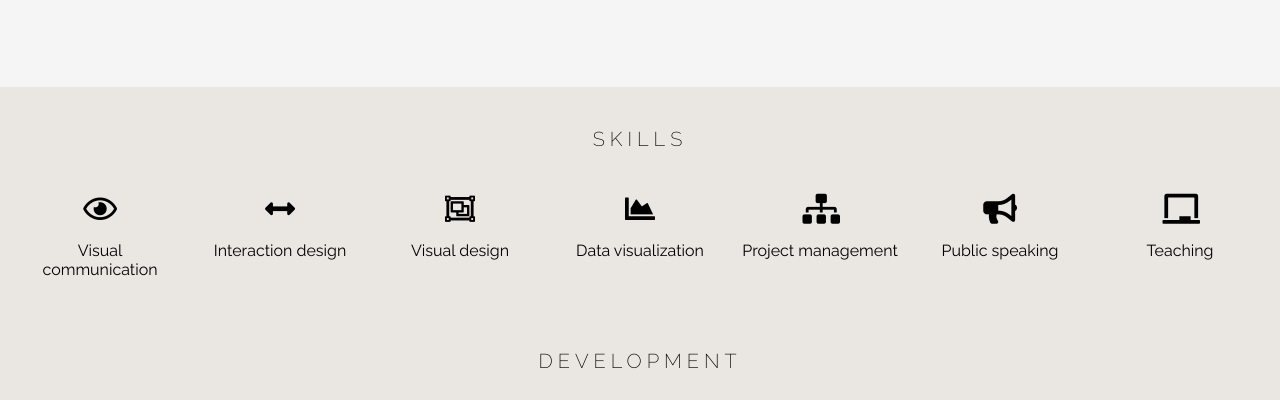
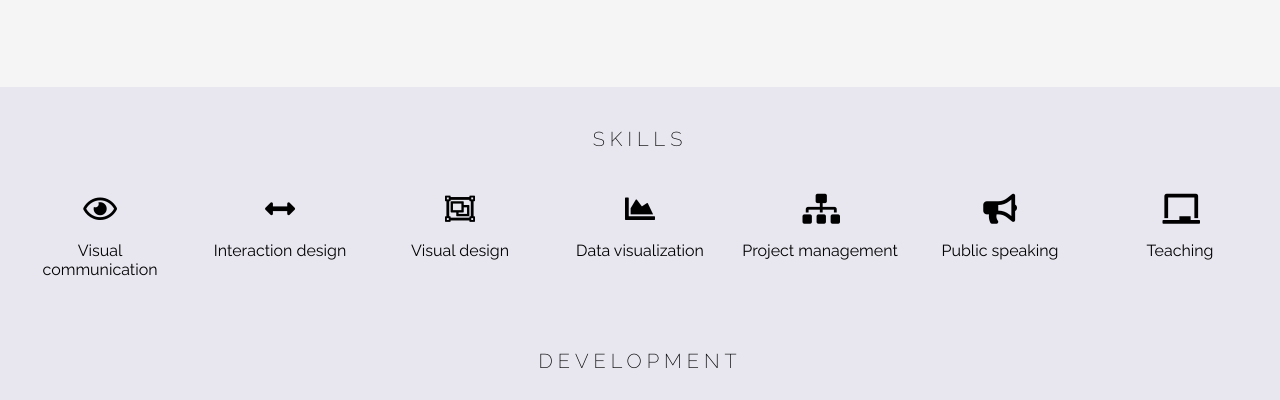
Before and after one commit to LayneSmith/site-jlsmith.net, a website: page src/index.html in a window 1280 px wide. Shown: the part 6204-6604 px from the top of the page. Drawn offline with nearby package versions, Linux system fonts and the light colour scheme; files that its build step writes are made by us from their sources; files whose address does not match are found by name.

Commit message:
Adjust light

```diff
--- a/src/sass/_variables.scss
+++ b/src/sass/_variables.scss
@@ -12,7 +12,7 @@ $chartText: #848484;
 
 $background:whitesmoke;
 $dark: black;
-$light: #eae6e1;
+$light: #e8e7f0;
 
 $themeRed: #C51B09;
 $themeBlue: #0E325F;
```
